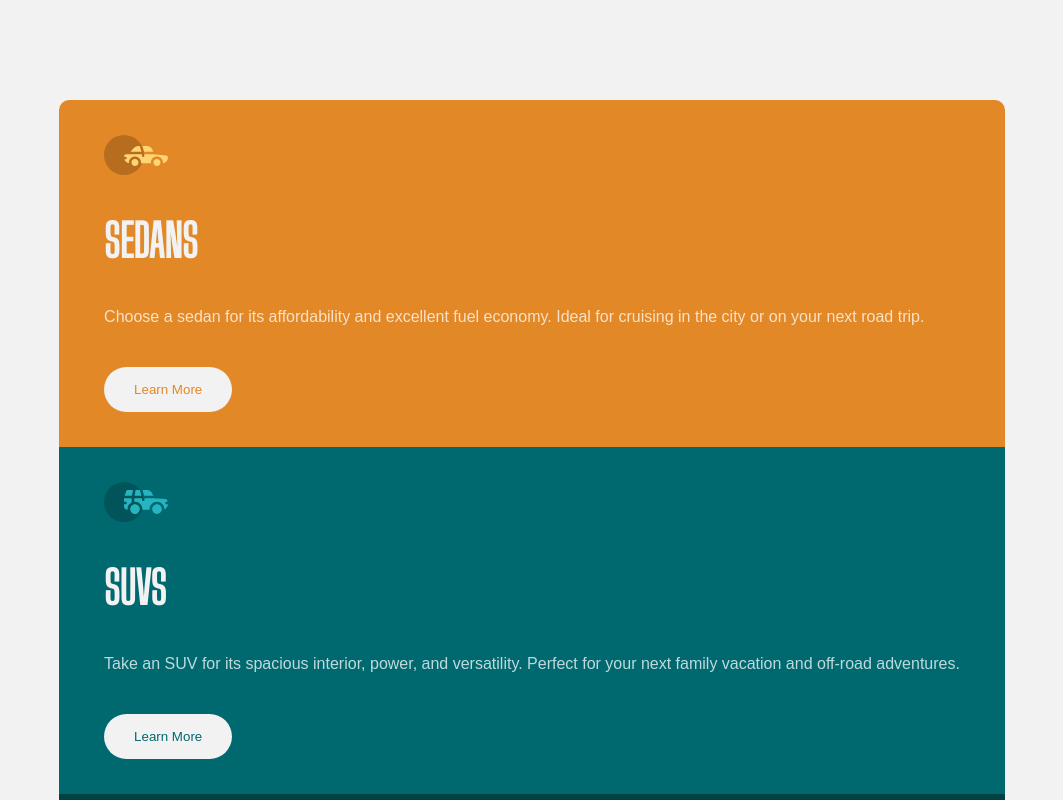
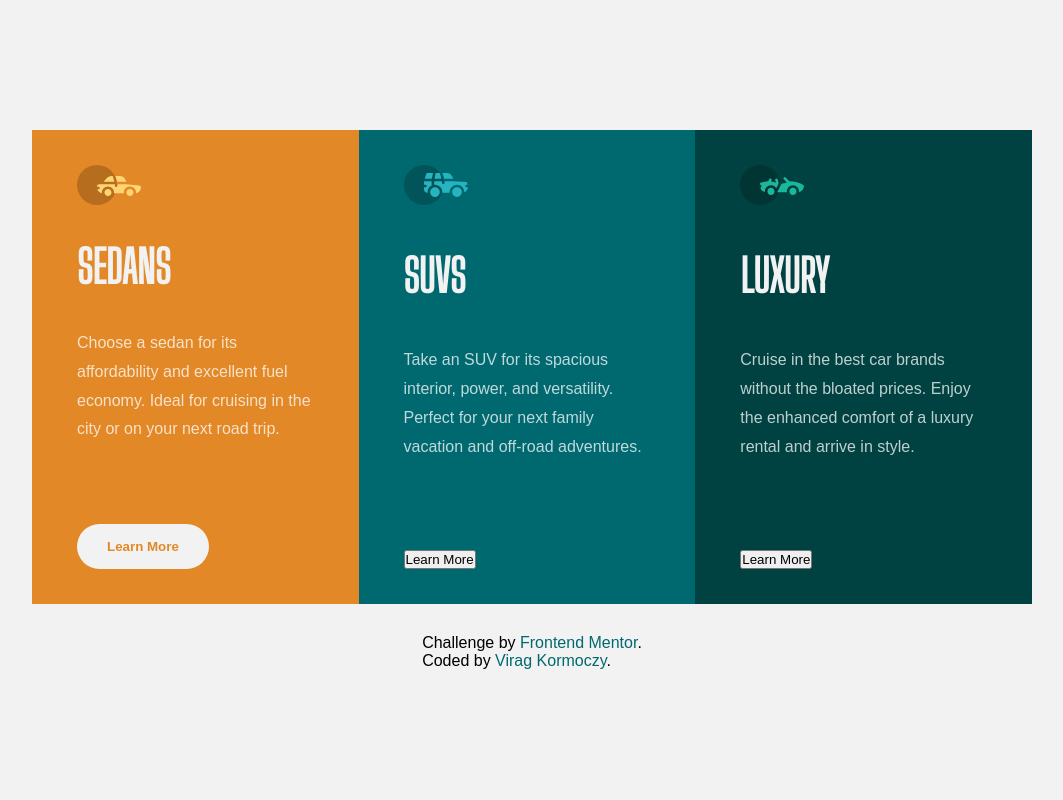
Before and after one commit to virag-ky/3-Column-Preview-Card-Component, a website: page index.html in a window 1280 px wide. Shown: the top 800 px of the page, without its empty margins (108-1171 px from the left). Drawn offline with Linux system fonts and the light colour scheme; a web font is replaced by a local one.

Commit message:
Add desktop version

```diff
--- a/styles/_base.scss
+++ b/styles/_base.scss
@@ -1,8 +1,9 @@
 @import url("https://fonts.google.com/specimen/Lexend+Deca");
-
 @import url("https://fonts.googleapis.com/css2?family=Big+Shoulders+Display");
 
-*, *::before, *::after {
+*,
+*::before,
+*::after {
   margin: 0;
   padding: 0;
   box-sizing: border-box;
@@ -43,4 +44,11 @@ $section-padding: 35px 45px;
   padding: 15px 30px;
   border-radius: 50px;
   border: none;
+  font-weight: 700;
 }
+
+@mixin media {
+  @media (min-width: 768px) {
+    @content;
+  }
+}
--- a/styles/style.scss
+++ b/styles/style.scss
@@ -7,9 +7,19 @@ body {
   background-color: $base-color;
 
   @include center;
+
+  @include media {
+    height: 100vh;
+    padding: 0;
+  }
 }
 
 main {
+  @include media {
+    display: flex;
+    width: 90%;
+    max-width: 1000px;
+  }
 
   #section-1 {
     background-color: $color-1;
@@ -17,14 +27,25 @@ main {
     border-top-right-radius: 10px;
     padding: $section-padding;
 
+    @include media {
+      border-radius: 0;
 
-     h2 {
+      @include center;
+
+      align-items: flex-start;
+      justify-content: space-between;
+    }
+
+    h2 {
       @include h2-style;
-
     }
 
     p {
       @include paragraph-style;
+
+      @include media {
+        margin-bottom: 80px;
+      }
     }
 
     button {
@@ -34,6 +55,10 @@ main {
 
       &:hover {
         cursor: pointer;
+        background-color: $color-1;
+        color: $base-color;
+        font-weight: 900;
+        outline: 2px solid $base-color;
       }
     }
   }
@@ -42,25 +67,38 @@ main {
     background-color: $color-2;
     padding: $section-padding;
 
+    @include media {
+      @include center;
+
+      align-items: flex-start;
+      justify-content: space-between;
+    }
+
     h2 {
       @include h2-style;
-
     }
 
     p {
       @include paragraph-style;
+
+      @include media {
+        margin-bottom: 80px;
+      }
     }
 
-    button {
+    &button {
       color: $color-2;
 
       @include button-style;
 
       &:hover {
         cursor: pointer;
+        background-color: $color-2;
+        color: $base-color;
+        font-weight: 900;
+        outline: 2px solid $base-color;
       }
     }
-
   }
 
   #section-3 {
@@ -69,27 +107,41 @@ main {
     border-bottom-left-radius: 10px;
     border-bottom-right-radius: 10px;
 
+    @include media {
+      border-radius: 0;
+
+      @include center;
+
+      align-items: flex-start;
+      justify-content: space-between;
+    }
+
     h2 {
       @include h2-style;
-
     }
 
     p {
       @include paragraph-style;
+
+      @include media {
+        margin-bottom: 80px;
+      }
     }
 
-    button {
+    &button {
       color: $color-3;
 
       @include button-style;
 
       &:hover {
         cursor: pointer;
+        background-color: $color-3;
+        color: $base-color;
+        font-weight: 900;
+        outline: 2px solid $base-color;
       }
     }
-
   }
-
 }
 
 footer {
```
Also changed, not shown: styles/style.css, 1 other file.
